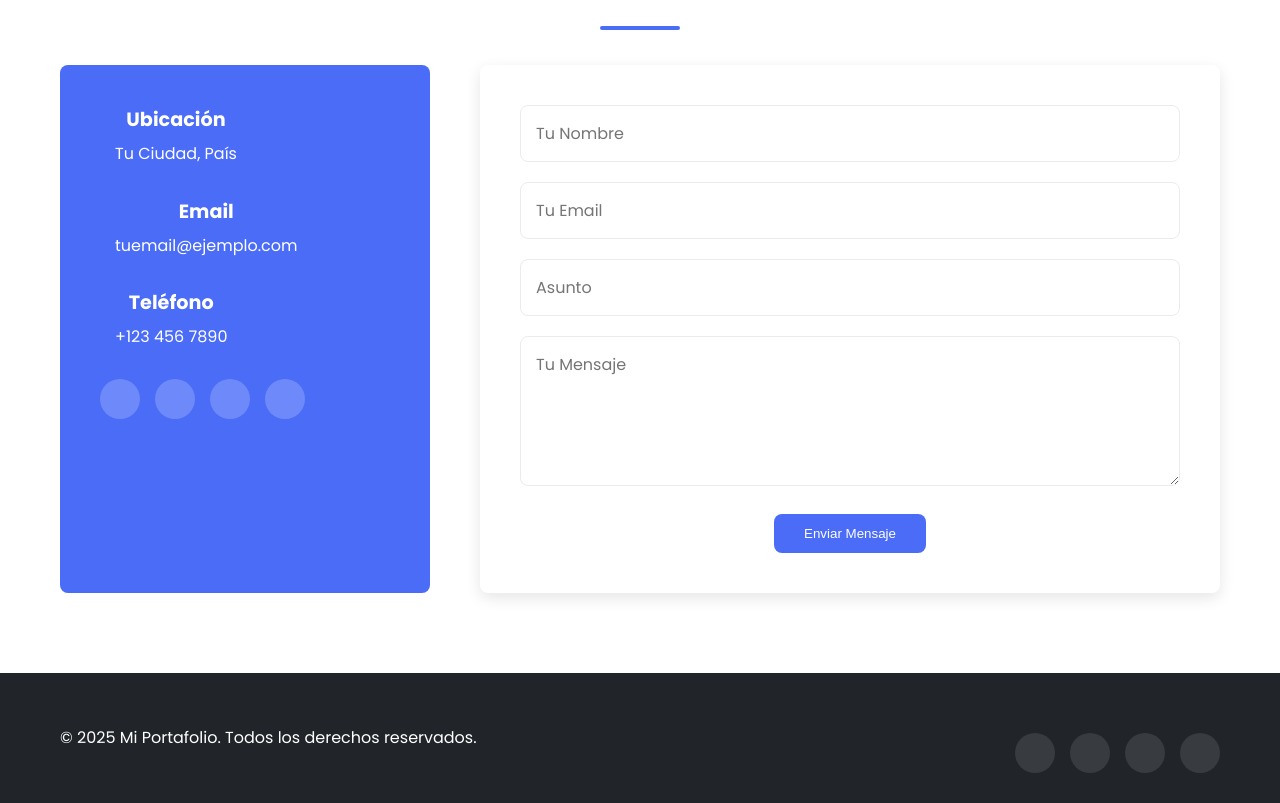
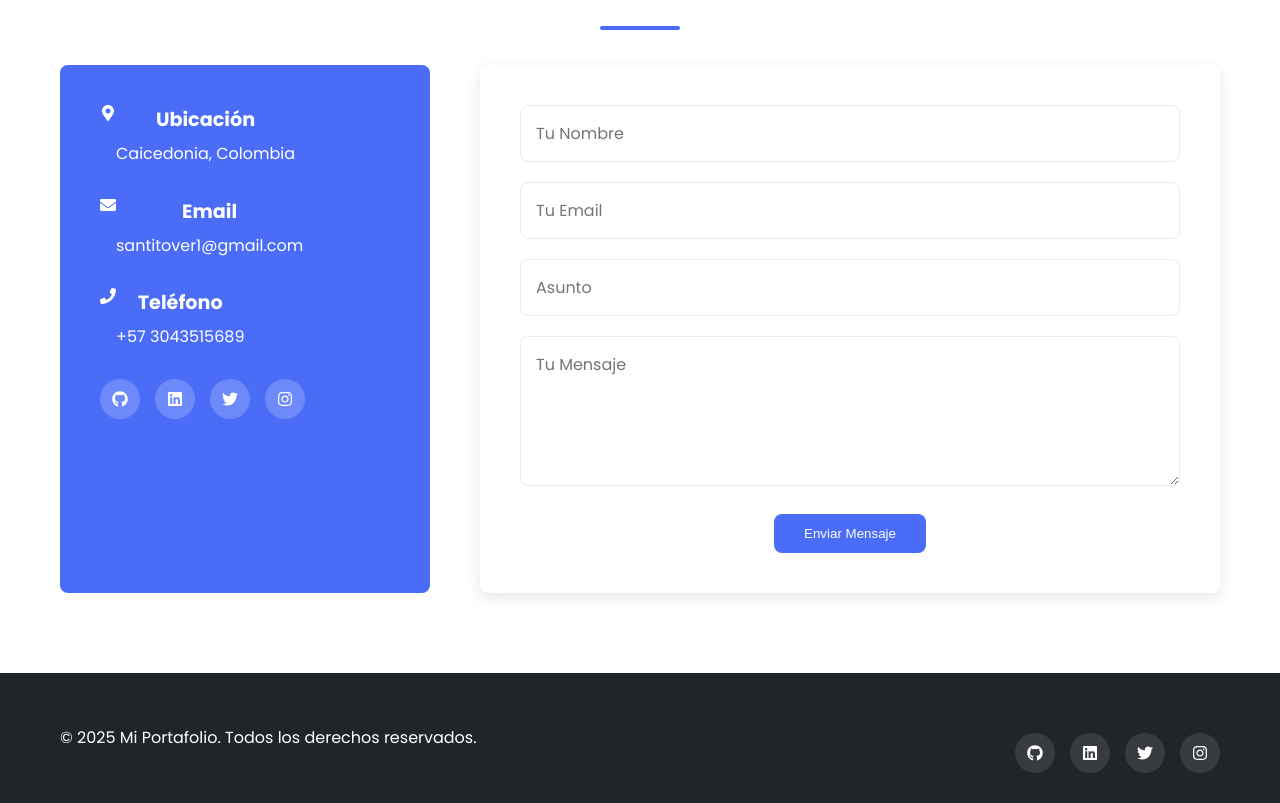
Before and after one commit to haroldsantiago/Mi-Portafolio, a React (Create React App) app: page / in a window 1280 px wide. Shown: the part 2996-3799 px from the top of the page. Built offline with nearby package versions, Linux system fonts and the light colour scheme.

Commit message:
cambios menores

```diff
--- a/package.json
+++ b/package.json
@@ -2,7 +2,7 @@
   "name": "portafolio-react",
   "version": "0.1.0",
   "private": true,
-  "homepage": "https://tunombre.github.io/portafolio-react",
+  "homepage": "https://haroldsantiago.github.io/Mi-Portafolio",
   "dependencies": {
     "@testing-library/dom": "^10.4.1",
     "@testing-library/jest-dom": "^6.9.0",
@@ -11,6 +11,7 @@
     "emailjs-com": "^3.2.0",
     "react": "^19.1.1",
     "react-dom": "^19.1.1",
+    "react-icons": "^5.5.0",
     "react-scripts": "5.0.1",
     "web-vitals": "^2.1.4"
   },
--- a/src/components/Contact.jsx
+++ b/src/components/Contact.jsx
@@ -1,6 +1,7 @@
 import React, { useState, useRef } from 'react';
 import emailjs from 'emailjs-com';
 import '../styles/Contact.css';
+import { FaMapMarkerAlt, FaEnvelope, FaPhone, FaGithub, FaLinkedin, FaTwitter, FaInstagram } from 'react-icons/fa';
 
 const Contact = () => {
   const form = useRef();
@@ -32,10 +33,10 @@ const Contact = () => {
 
     try {
       const result = await emailjs.sendForm(
-        'YOUR_SERVICE_ID', // Reemplaza con tu Service ID
-        'YOUR_TEMPLATE_ID', // Reemplaza con tu Template ID
+        'service_tzn84dd', // Reemplaza con tu Service ID
+        'service_tzn84dd', // Reemplaza con tu Template ID
         form.current,
-        'YOUR_USER_ID' // Reemplaza con tu User ID (Public Key)
+        'FEE9LvNVWkA8VTfYE' // Reemplaza con tu User ID (Public Key)
       );
 
       if (result.text === 'OK') {
@@ -62,31 +63,31 @@ const Contact = () => {
         <div className="contact-container">
           <div className="contact-info">
             <div className="info-item">
-              <i className="fas fa-map-marker-alt"></i>
+              <FaMapMarkerAlt />
               <div>
                 <h3>Ubicación</h3>
-                <p>Tu Ciudad, País</p>
+                <p>Caicedonia, Colombia</p>
               </div>
             </div>
             <div className="info-item">
-              <i className="fas fa-envelope"></i>
+              <FaEnvelope />
               <div>
                 <h3>Email</h3>
-                <p>tuemail@ejemplo.com</p>
+                <p>santitover1@gmail.com</p>
               </div>
             </div>
             <div className="info-item">
-              <i className="fas fa-phone"></i>
+              <FaPhone />
               <div>
                 <h3>Teléfono</h3>
-                <p>+123 456 7890</p>
+                <p>+57 3043515689</p>
               </div>
             </div>
             <div className="social-links">
-              <a href="#" className="social-icon"><i className="fab fa-github"></i></a>
-              <a href="#" className="social-icon"><i className="fab fa-linkedin"></i></a>
-              <a href="#" className="social-icon"><i className="fab fa-twitter"></i></a>
-              <a href="#" className="social-icon"><i className="fab fa-instagram"></i></a>
+              <a href="https://github.com" target="_blank" rel="noopener noreferrer" className="social-icon"><FaGithub /></a>
+              <a href="https://linkedin.com" target="_blank" rel="noopener noreferrer" className="social-icon"><FaLinkedin /></a>
+              <a href="https://twitter.com" target="_blank" rel="noopener noreferrer" className="social-icon"><FaTwitter /></a>
+              <a href="https://instagram.com" target="_blank" rel="noopener noreferrer" className="social-icon"><FaInstagram /></a>
             </div>
           </div>
           <div className="contact-form">
--- a/src/components/Footer.jsx
+++ b/src/components/Footer.jsx
@@ -1,5 +1,6 @@
 import React from 'react';
 import '../styles/Footer.css';
+import { FaGithub, FaLinkedin, FaTwitter, FaInstagram } from 'react-icons/fa';
 
 const Footer = () => {
   return (
@@ -8,10 +9,10 @@ const Footer = () => {
         <div className="footer-content">
           <p>&copy; {new Date().getFullYear()} Mi Portafolio. Todos los derechos reservados.</p>
           <div className="social-links">
-            <a href="#" className="social-icon"><i className="fab fa-github"></i></a>
-            <a href="#" className="social-icon"><i className="fab fa-linkedin"></i></a>
-            <a href="#" className="social-icon"><i className="fab fa-twitter"></i></a>
-            <a href="#" className="social-icon"><i className="fab fa-instagram"></i></a>
+            <a href="https://github.com" target="_blank" rel="noopener noreferrer" className="social-icon"><FaGithub /></a>
+            <a href="https://linkedin.com" target="_blank" rel="noopener noreferrer" className="social-icon"><FaLinkedin /></a>
+            <a href="https://twitter.com" target="_blank" rel="noopener noreferrer" className="social-icon"><FaTwitter /></a>
+            <a href="https://instagram.com" target="_blank" rel="noopener noreferrer" className="social-icon"><FaInstagram /></a>
           </div>
         </div>
       </div>
```
Also changed, not shown: 2 other files (tests, documents, lock files or other folders).
